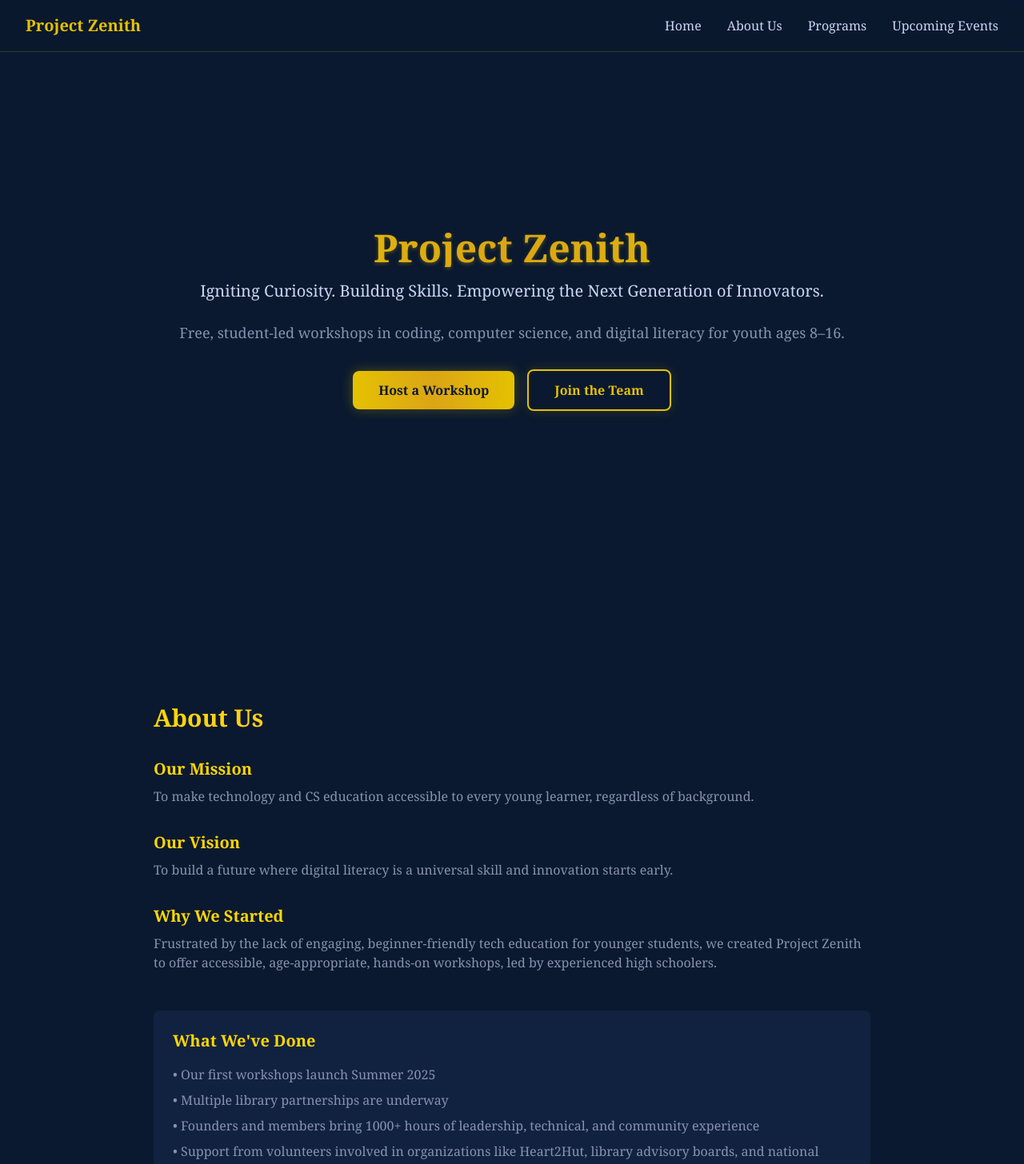
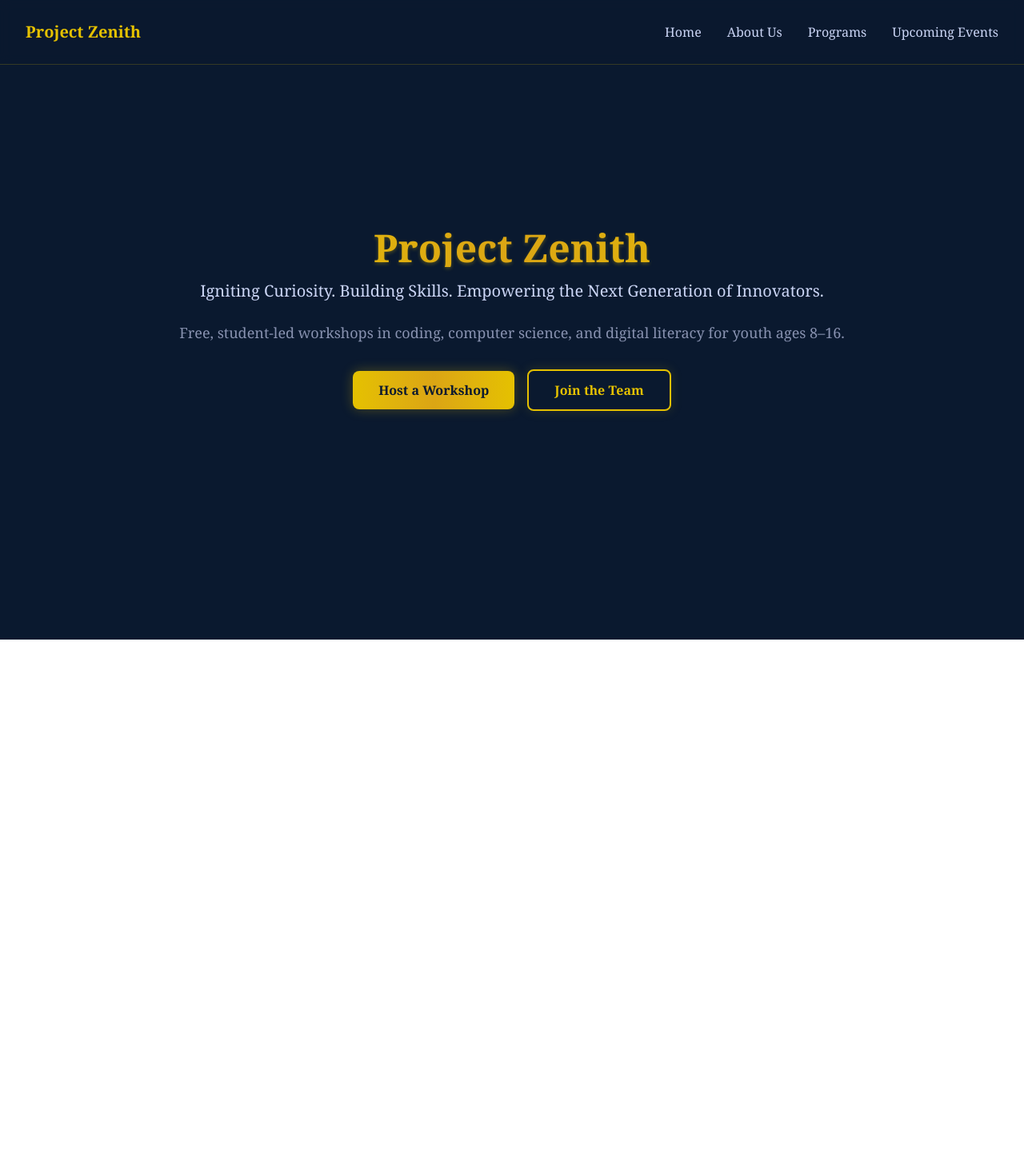
Before and after one commit to vishnusomisetty1/project-zenith, a Next.js app: page / in a window 1280 px wide. Shown: the top 1456 px of the page at 80% size. After the commit the page ends 800 px from the top, so only its background shows below. Built offline with nearby package versions, Linux system fonts and the light colour scheme.

Commit message:
new pages and components

```diff
--- a/src/app/page.tsx
+++ b/src/app/page.tsx
@@ -38,69 +38,6 @@ export default function Home() {
           </div>
         </div>
       </section>
-
-      {/* About Section */}
-      <section className="py-20 px-8" id="about">
-        <div className="max-w-4xl mx-auto">
-          <h2 className="text-3xl font-bold mb-8 bg-gradient-to-r from-[#FFD700] via-[#FDB931] to-[#FFD700] text-transparent bg-clip-text">
-            About Us
-          </h2>
-
-          <div className="grid gap-8">
-            <div>
-              <h3 className="text-xl font-semibold text-[#FFD700] mb-2">
-                Our Mission
-              </h3>
-              <p className="text-[#8892B0]">
-                To make technology and CS education accessible to every young
-                learner, regardless of background.
-              </p>
-            </div>
-
-            <div>
-              <h3 className="text-xl font-semibold text-[#FFD700] mb-2">
-                Our Vision
-              </h3>
-              <p className="text-[#8892B0]">
-                To build a future where digital literacy is a universal skill
-                and innovation starts early.
-              </p>
-            </div>
-
-            <div>
-              <h3 className="text-xl font-semibold text-[#FFD700] mb-2">
-                Why We Started
-              </h3>
-              <p className="text-[#8892B0]">
-                Frustrated by the lack of engaging, beginner-friendly tech
-                education for younger students, we created Project Zenith to
-                offer accessible, age-appropriate, hands-on workshops, led by
-                experienced high schoolers.
-              </p>
-            </div>
-          </div>
-
-          <div className="mt-12 bg-[#112240] rounded-lg p-6">
-            <h3 className="text-xl font-semibold text-[#FFD700] mb-4">
-              What We've Done
-            </h3>
-            <ul className="text-[#8892B0] space-y-2">
-              <li>• Our first workshops launch Summer 2025</li>
-              <li>• Multiple library partnerships are underway</li>
-              <li>
-                • Founders and members bring 1000+ hours of leadership,
-                technical, and community experience
-              </li>
-              <li>
-                • Support from volunteers involved in organizations like
-                Heart2Hut, library advisory boards, and national STEM
-                competitions
-              </li>
-              <li>• Social presence growing with Instagram and TikTok</li>
-            </ul>
-          </div>
-        </div>
-      </section>
     </main>
   );
 }
--- a/src/components/Navbar.tsx
+++ b/src/components/Navbar.tsx
@@ -2,9 +2,12 @@ export default function Navbar() {
   return (
     <nav className="fixed w-full bg-[#0A192F]/90 backdrop-blur-sm border-b border-[#E5C100]/20 z-50">
       <div className="max-w-7xl mx-auto px-4 sm:px-6 lg:px-8">
-        <div className="flex items-center justify-between h-16">
+        <div className="flex items-center justify-between h-20">
           <div className="flex-shrink-0">
-            <a href="/" className="text-[#E5C100] font-serif font-bold text-xl">
+            <a
+              href="/"
+              className="text-[#E5C100] font-serif font-bold text-xl leading-relaxed"
+            >
               Project Zenith
             </a>
           </div>
@@ -13,25 +16,25 @@ export default function Navbar() {
             <div className="flex items-center space-x-8">
               <a
                 href="/"
-                className="text-[#CCD6F6] hover:text-[#E5C100] font-serif transition-colors"
+                className="text-[#CCD6F6] hover:text-[#E5C100] font-serif transition-colors leading-relaxed py-2"
               >
                 Home
               </a>
               <a
                 href="/about"
-                className="text-[#CCD6F6] hover:text-[#E5C100] font-serif transition-colors"
+                className="text-[#CCD6F6] hover:text-[#E5C100] font-serif transition-colors leading-relaxed py-2"
               >
                 About Us
               </a>
               <a
                 href="/programs"
-                className="text-[#CCD6F6] hover:text-[#E5C100] font-serif transition-colors"
+                className="text-[#CCD6F6] hover:text-[#E5C100] font-serif transition-colors leading-relaxed py-2"
               >
                 Programs
               </a>
               <a
                 href="/events"
-                className="text-[#CCD6F6] hover:text-[#E5C100] font-serif transition-colors"
+                className="text-[#CCD6F6] hover:text-[#E5C100] font-serif transition-colors leading-relaxed py-2"
               >
                 Upcoming Events
               </a>
```
